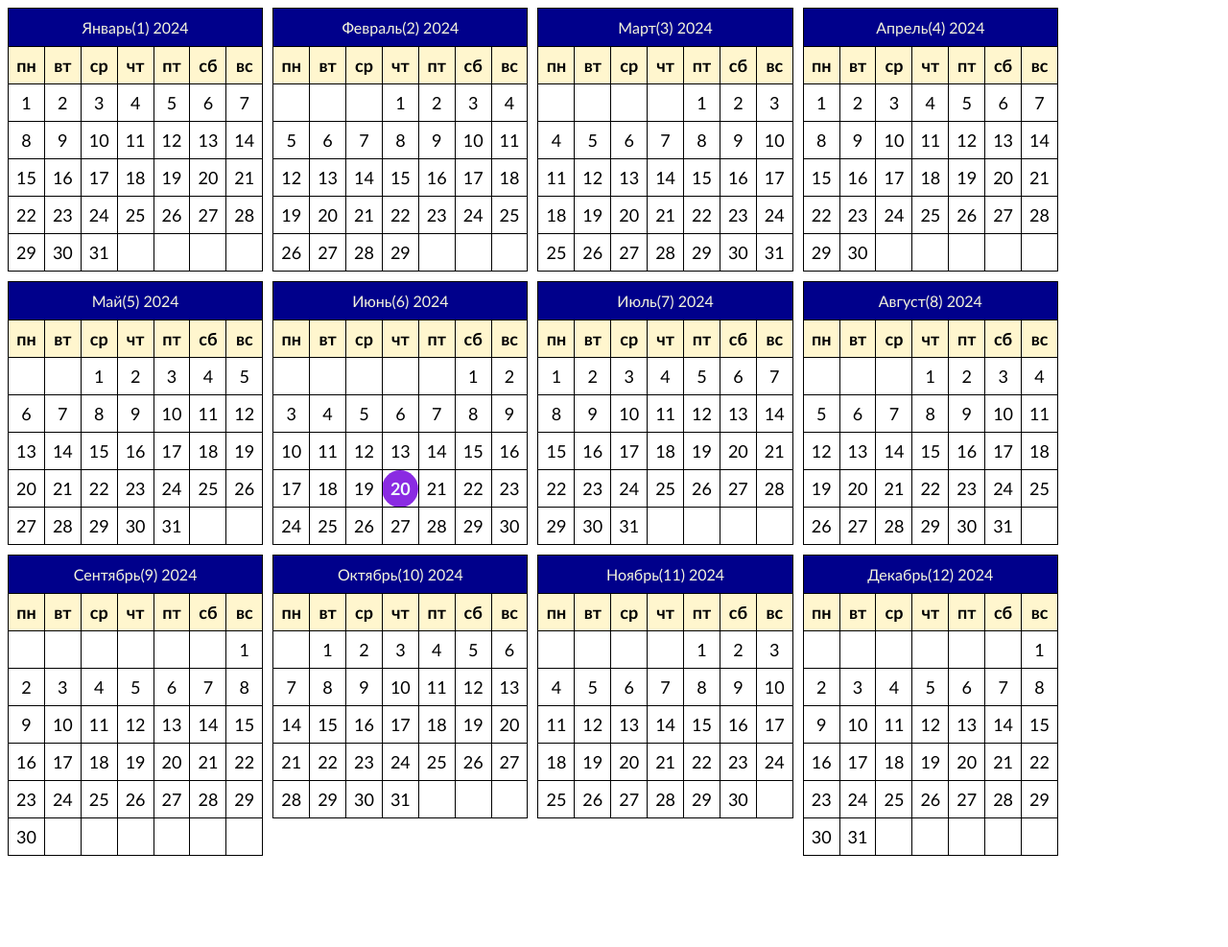
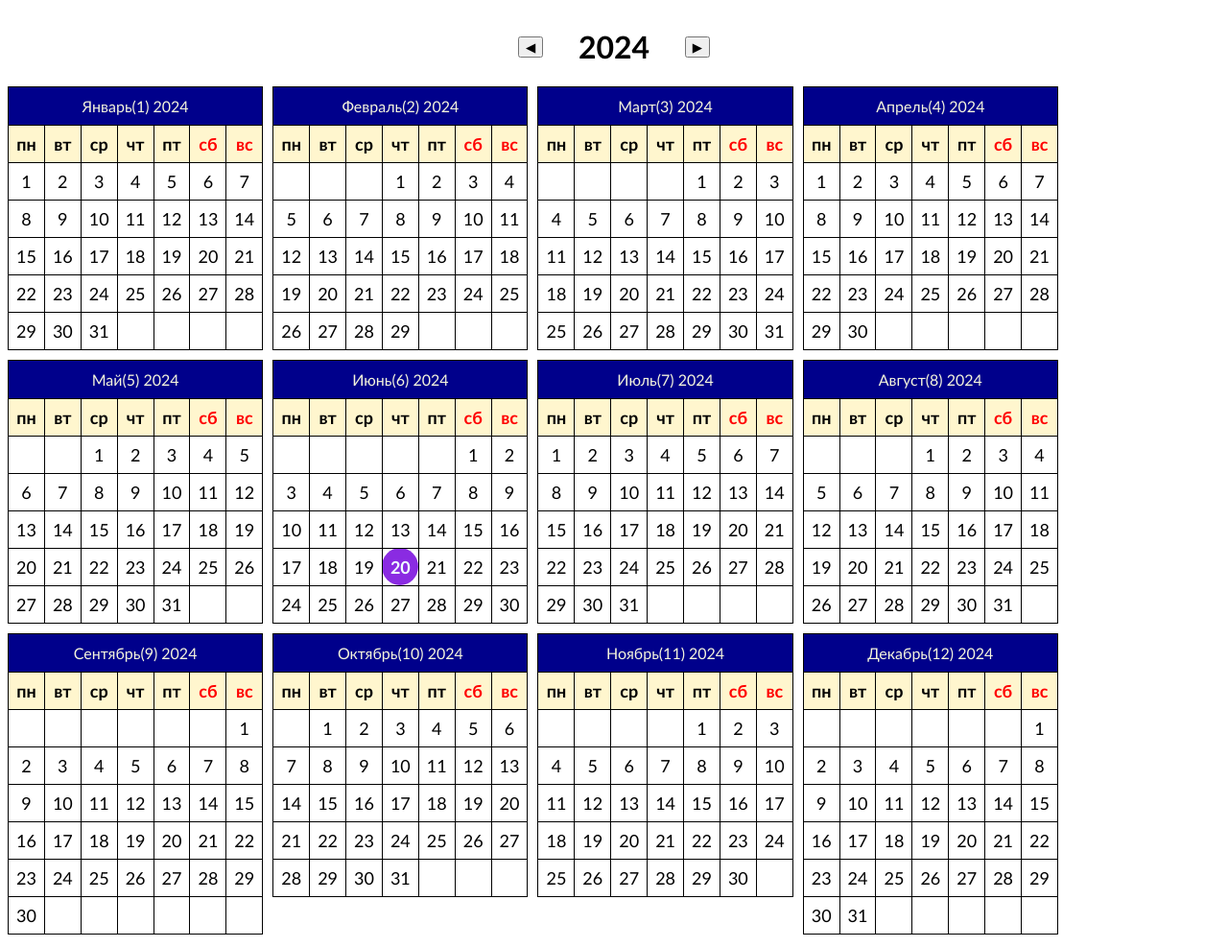
Before and after one commit to TutEvgen1984/calendar, a plain HTML site: page index.html in a window 1280 px wide. Shown: the whole page at 96% size. Before the commit the page ends 910 px from the top, so only its background shows below. Drawn offline with Linux system fonts and the light colour scheme.

Commit message:
Добавил динамический выбор года

```diff
--- a/index.html
+++ b/index.html
@@ -30,7 +30,8 @@
             color: beige;
         }
 
-        td,th {
+        td,
+        th {
             border: 1px solid black;
             padding: 8px;
             text-align: center;
@@ -44,7 +45,8 @@
 
         /* Дополнительное оформление: */
 
-        .today { /* Подсветка текущего дня */
+        .today {
+            /* Подсветка текущего дня */
             border-radius: 50%;
             background-color: blueviolet;
             color: azure;
@@ -56,16 +58,29 @@
             background: darkgray;
             border-radius: 50%;
         }
+
+        .weekend {
+            color: red;
+        }
+
+        .chooseYear {
+            margin: 0 auto;
+            max-width: 200px;
+            display: flex;
+            justify-content: space-between;
+            align-items: center;
+        }
     </style>
 </head>
 
 <body>
+
     <div class="container"></div>
 
     <script>
         // Важные переменные:
 
-        let year = 2024 // Год необходимого календаря
+        let currYear = 2024 // Год необходимого календаря
 
 
         // Необходимые функции:
@@ -77,24 +92,24 @@
             return day
         }
 
-        function createOneMonthCalendar(insertWhere, year, humanMonth) {
+        function createOneMonthCalendar(insertWhere, currYear, humanMonth) {
             let jsMonth = humanMonth - 1
-            let fullDate = new Date(year, jsMonth) // Получим в формате: Sun Sep 01 2024 00:00:00 GMT+0700 (GMT+07:00)
+            let fullDate = new Date(currYear, jsMonth) // Получим в формате: Sun Sep 01 2024 00:00:00 GMT+0700 (GMT+07:00)
 
-            let textMonth = ['Январь', 'Февраль', 'Март', 'Апрель', 'Май', 'Июнь', 'Июль', 'Август', 'Сентябрь',  'Октябрь', 'Ноябрь', 'Декабрь']
+            let textMonth = ['Январь', 'Февраль', 'Март', 'Апрель', 'Май', 'Июнь', 'Июль', 'Август', 'Сентябрь', 'Октябрь', 'Ноябрь', 'Декабрь']
 
             // Код для создания таблицы:
             let table = `
             <table>
-                <caption>${textMonth[jsMonth]}(${humanMonth}) ${year}</caption>
+                <caption>${textMonth[jsMonth]}(${humanMonth}) ${currYear}</caption>
                 <tr>
                 <th>пн</th>
                 <th>вт</th>
                 <th>ср</th>
                 <th>чт</th>
                 <th>пт</th>
-                <th>сб</th>
-                <th>вс</th>
+                <th class="weekend">сб</th>
+                <th class="weekend">вс</th>
                 </tr>
                 <tr>
             `
@@ -130,7 +145,7 @@
 
         // Функция создания 12 пустых div для 12 месяцев:
         function create12divMonth() {
-            for(let humanMonth = 1; humanMonth <=12 ; humanMonth++) {
+            for (let humanMonth = 1; humanMonth <= 12; humanMonth++) {
                 let divMonth = document.createElement('div')
                 divMonth.className = `month${humanMonth}`
                 document.querySelector('.container').append(divMonth)
@@ -140,19 +155,19 @@
         // Функция подсветки текущего дня:
         function highlightTodayDate() {
             let todayDate = new Date // Сегодняшняя полная дата
-            console.log('Текущая дата: ' + todayDate);
+            console.log('\nТекущая дата: ' + todayDate);
             let todayYear = todayDate.getFullYear() // Сегодняшний год
-            if (todayYear !== year) { // Если текущий год не равен году рисуемого календаря, то написть в консоль и остановить функцию
-                console.log('Год рисуемого календаря не совпадает с вашим текущим. Текущее число НЕ подсвечено на календаре');
+            if (todayYear !== currYear) { // Если текущий год не равен году рисуемого календаря, то написть в консоль и остановить функцию
+                console.log(`Год ${currYear} рисуемого календаря НЕ совпадает с вашим текущим ${todayYear}. Текущее число НЕ подсвечено на календаре`);
                 return
             }
             let todayMonthJS = todayDate.getMonth() // Сегоднящий месяц JS
-            let todayMonthHuman = todayMonthJS+1 // Сегоднящий месяц человеческий
+            let todayMonthHuman = todayMonthJS + 1 // Сегоднящий месяц человеческий
             let pickedTable = document.querySelector(`.month${todayMonthHuman} > table`) // Выбрали сегодняшнюю таблицу (подцепились к div'у содержащему класс текущего месяца > таблица)
             // Проход по рядам и ячейкам всей таблицы, как только наткнёмся на текущий день, метим его ячейку классом today
             for (let row of pickedTable.rows) {
                 for (let cell of row.cells) {
-                    if(cell.textContent == todayDate.getDate()) {
+                    if (cell.textContent == todayDate.getDate()) {
                         cell.className = 'today'
                         console.log('Текущее число подсвечено на календаре');
                     }
@@ -161,21 +176,73 @@
         }
 
 
+        // Функция создания кнопок для выбора года
+        function createChooseYear() {
 
-        // Запуск выполнения кода:
+            let chooseYear = document.createElement('div');
+            chooseYear.className = 'chooseYear';
 
+            let prev = document.createElement('button');
+            prev.id = 'prev';
+            prev.textContent = '◀';
+            chooseYear.append(prev);
+
+
+
+            let yearTitle = document.createElement('h1');
+            yearTitle.style.display = 'inline';
+            yearTitle.textContent = currYear;
+            chooseYear.append(yearTitle);
+
+            let next = document.createElement('button');
+            next.id = 'next';
+            next.textContent = '▶';
+            chooseYear.append(next);
+
+            document.querySelector('body').prepend(chooseYear);
+        }
+
+        // Итоговая функция вырисовывания на странице полного календаря на текущий год:
+        function createYearCalendar() {
             // 1) Создадим 12 пустых div'ов
             create12divMonth()
 
             // 2) Заполнение 12 пустых div'ов месячными календарями:
 
-        for(let humanMonth = 1; humanMonth <=12 ; humanMonth++) {
+            for (let humanMonth = 1; humanMonth <= 12; humanMonth++) {
                 let insertWhere = document.querySelector(`.month${humanMonth}`)
-            createOneMonthCalendar(insertWhere, year, humanMonth)
+                createOneMonthCalendar(insertWhere, currYear, humanMonth)
             }
 
             // 3) Подсвечиваем текущий день:
             highlightTodayDate()
+
+        }
+
+        // Запуск выполнения кода:
+
+        // 1) Создадим кнопки выбора года
+        createChooseYear()
+
+        // 2) Нарисуем календарь на текущий год
+        createYearCalendar()
+
+
+        let prevButton = document.querySelector('#prev');
+        prevButton.addEventListener('click', function () {
+            currYear--;
+            document.querySelector('h1').textContent = currYear;
+            document.querySelector('.container').innerHTML = "";
+            createYearCalendar()
+        });
+
+        let nextButton = document.querySelector('#next');
+        nextButton.addEventListener('click', function () {
+            currYear++;
+            document.querySelector('h1').textContent = currYear;
+            document.querySelector('.container').innerHTML = "";
+            createYearCalendar()
+        });
 
 
     </script>
```
Lines whose indentation alone changed are shown as unchanged.
